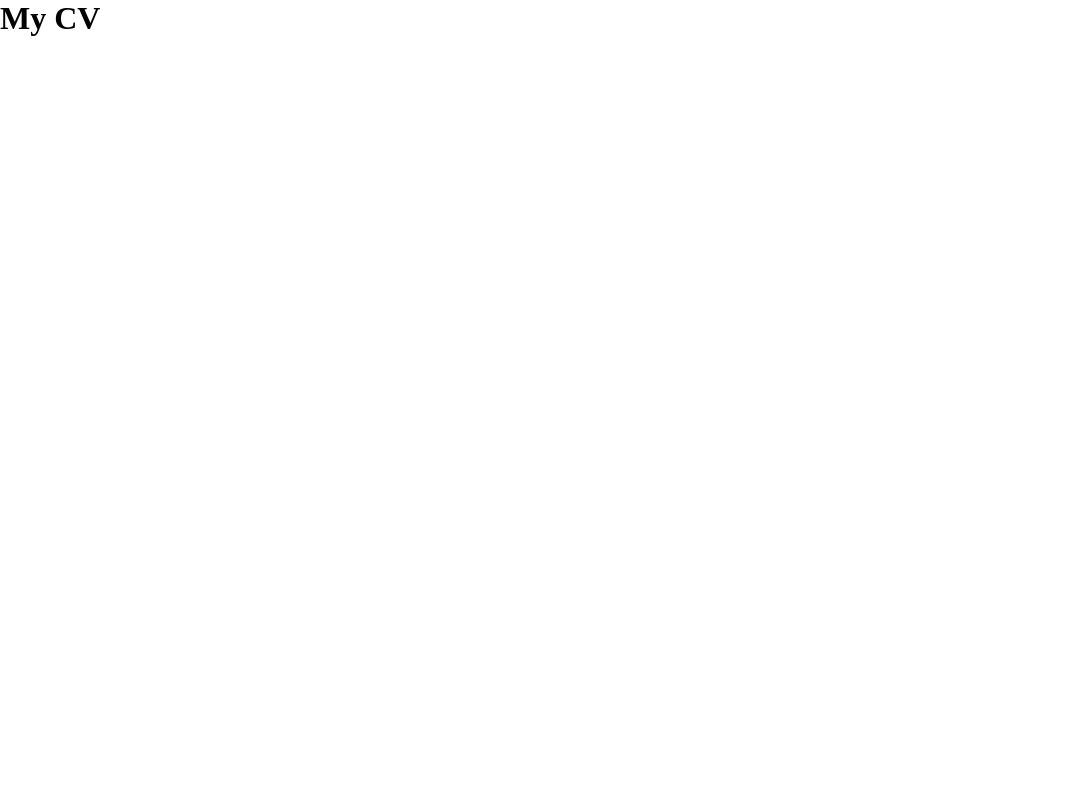
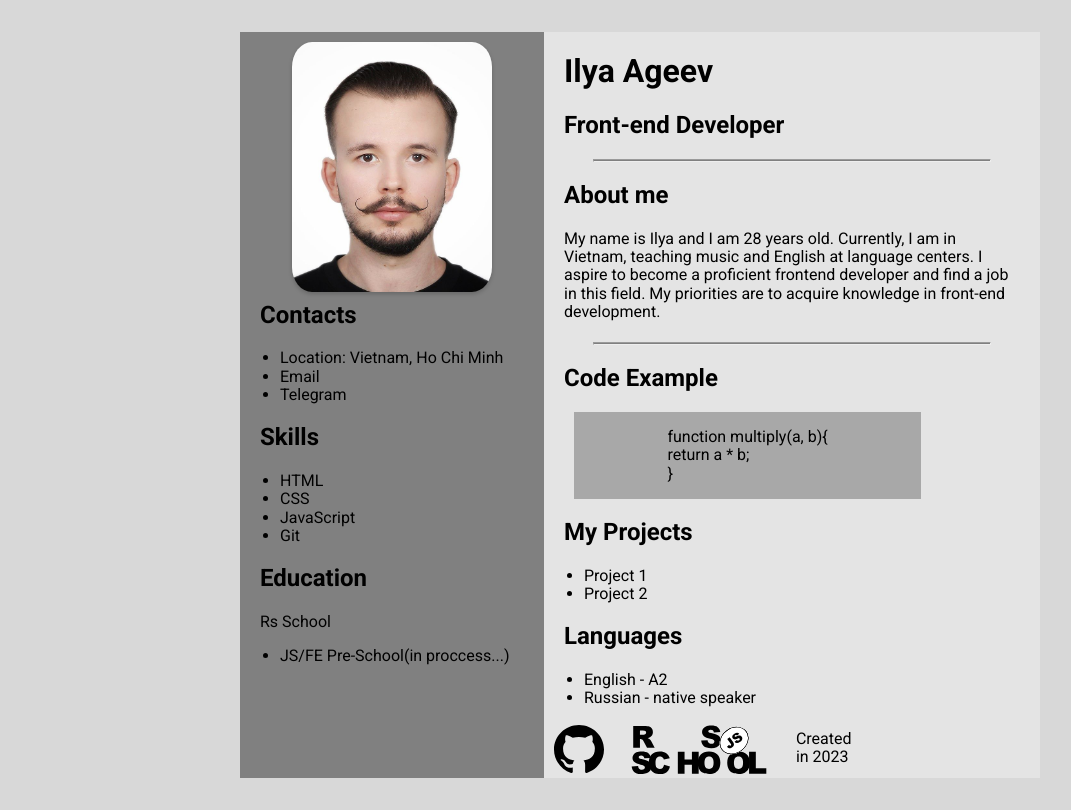
Before and after one commit to Ilyaag/rsschool-cv, a plain HTML site: page index.html in a window 1280 px wide. Shown: the whole page, without its empty margins (0-1071 px from the left). Drawn offline with nearby package versions, Linux system fonts and the light colour scheme.

Commit message:
feat: added index.html style.css and add folders

```diff
--- /dev/null
+++ b/css/style.css
@@ -0,0 +1,112 @@
+* {
+  font-family: 'Roboto', sans-serif;
+}
+
+body {
+  max-width: 800px;
+  min-width: 400px;
+  margin-left: auto;
+  margin-right: auto;
+  padding: 2rem;
+  background-color: rgb(216, 216, 216);
+}
+
+hr {
+  width: 80%;
+  height: 1px;
+  background-color: gray;
+  margin: 10px auto;
+
+}
+
+h1, h2 {
+  margin-left: 20px;
+}
+
+header {
+  display: flex;
+  justify-content: center;
+  align-items: center;
+}
+
+.liColumn a {
+  text-decoration: none;
+  cursor: pointer;
+  color: black;
+}
+
+.resume {
+  display: flex;
+  background-color:rgb(228, 228, 228);
+}
+
+.left-column {
+  width: 38%;
+  background-color: grey;
+  overflow: hidden;
+}
+
+.right-column {
+  width: 62%;
+}
+
+.photoResume {
+  position: relative;
+  top: 10px;
+  width: 200px;
+  height: 250px;
+  border-radius: 10%;
+  box-shadow: 0 2px 4px rgba(0, 0, 0, 0.2);
+}
+
+.education {
+  margin-left: 20px;
+}
+
+.aboutMe {
+  margin: 20px;
+
+}
+
+.codeExample {
+  background-color:rgb(168, 168, 168);
+  display: flex;
+  justify-content: center;
+  width: 70%;
+  height:30%;
+  margin-left: 30px;
+}
+
+footer {
+  display: flex;
+  align-items: center;
+}
+
+.container {
+  display: flex;
+  background-color: rgb(228, 228, 228);
+  width: 100%;
+  height: auto;
+  margin: 0 auto;
+
+}
+
+.container a {
+  flex-grow: 1;
+}
+
+.link_1 img {
+  margin-left: 10px;
+  width: 50px;
+  height: 50px;
+}
+.link_2 img {
+  width: 150px;
+  height: 50px;
+  margin-left: 13%;
+}
+
+.text_footer {
+  margin-top: 2%;
+  margin-left: 13%;
+}
--- a/index.html
+++ b/index.html
@@ -3,18 +3,81 @@
 <head>
   <meta charset="UTF-8">
   <meta name="viewport" content="width=device-width, initial-scale=1.0">
-  <link rel="stylesheet" href="style.css">
-  <title>My CV</title>
+  <meta http-equiv="X-UA-Compatible" content="ie=edge">
+  <title>CV</title>
+  <link href="https://fonts.googleapis.com/css?family=Roboto:300,400,700&amp;subset=cyrillic-ext" rel="stylesheet">
+  <link rel="stylesheet" href="https://cdnjs.cloudflare.com/ajax/libs/normalize/8.0.1/normalize.min.css"> <!-- сброс стилей -->
+  <link rel="stylesheet" href="/css/style.css">
 </head>
+
 <body>
+    <div class="resume">
+      <div class="left-column">
+        <div class="photo-container">
           <header>
-    <h1>My CV</h1>
+          <img class="photoResume" src="/img/photoCv.jpg" alt="photoResume">
+        </div>
+          <h2>Contacts</h2>
+          <nav>
+            <ul class="liColumn">
+              <li>Location: Vietnam, Ho Chi Minh</li>
+              <li><a href="ilya.ageev2024@gmail.com" target="_blank">Email</a></li>
+              <li><a href="https://t.me/ilya_ageev" target="_blank">Telegram</a></li>
+            </ul>
+          </nav>
           </header>
+        <h2>Skills</h2>
+        <ul class="liColumn">
+          <li>HTML</li>
+          <li>CSS</li>
+          <li>JavaScript</li>
+          <li>Git</li>
+        </ul>
+
+        <h2>Education</h2>
+        <div class="education">
+          Rs School
+        </div>
+        <ul>
+          <li>JS/FE Pre-School(in proccess...)</li>
+        </ul>
+
+      </div>
+      <div class="right-column">
+          <h1>Ilya Ageev</h1>
+          <h2>Front-end Developer</h2>
+      <hr>
         <main>
-    <!-- базовый шаблон -->
+          <h2>About me</h2>
+          <p class="aboutMe">
+            My name is Ilya and I am 28 years old. Currently, I am in Vietnam, teaching music and English at language centers. I aspire to become a proficient frontend developer and find a job in this field. My priorities are to acquire knowledge in front-end development.
+          </p>
+          <hr>
+          <h2>Code Example</h2>
+          <div class="codeExample">
+            <p>function multiply(a, b){ <br>return a * b;<br>}</p>
+          </div>
+          <h2>My Projects</h2> <!-- Их нет, наличие пункта для оценки резюме -->
+          <ul class="liColumn">
+            <li><a href="">Project 1</a></li>
+            <li><a href="">Project 2</a></li>
+          </ul>
+          <h2>Languages</h2>
+           <ul class="liColumn">
+             <li>English - A2</li>
+             <li>Russian - native speaker</li>
+           </ul>
         </main>
         <footer>
-    <!-- базовый шаблон -->
+          <nav>
+            <div class="container"> <!-- <div class="right-column"> -->
+               <a class = "link_1" href="https://github.com/Ilyaag" target="_blank"><img src="/img/github.svg" alt="github.com"></a>
+               <a class = "link_2" href="https://rs.school/js/" target="_blank"><img src="/img/rs_school_js.svg" alt="rs.school"></a>
+               <div class="text_footer">Created in 2023</div>
+            </div>
+          </nav>
         </footer>
+      </div>
+    </div>
 </body>
 </html>
--- a/style.css
+++ /dev/null
@@ -1,5 +0,0 @@
-/* сброс стилей базовый шаблон */
-body, h1, h2, h3, p {
-   margin: 0;
-   padding: 0;
- }
```
Also changed, not shown: img/github.svg (added), img/photoCv.jpg (added), img/rs_school_js.svg (added). Lines whose indentation alone changed are shown as unchanged.
